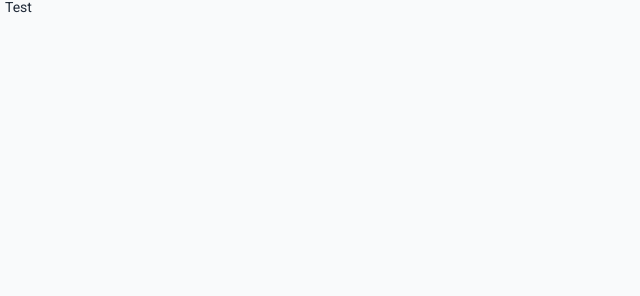
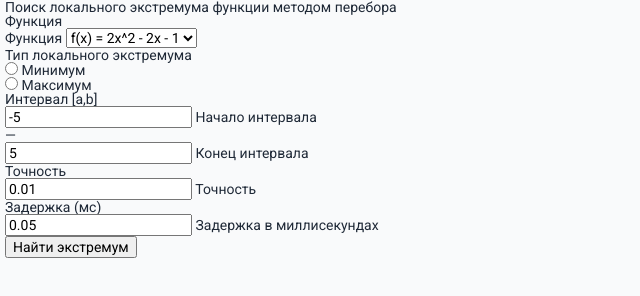
Before and after one commit to FiveStarHotel/bruteforce-local-extremum-finder-web, a website: page index.html in a window 1280 px wide. Shown: the whole page, without its empty margins (0-640 px from the left). Drawn offline with Linux system fonts and the light colour scheme.

Commit message:
Create HTML config form layout

```diff
--- a/index.html
+++ b/index.html
@@ -11,7 +11,73 @@
 <body>
     <div class="container grid-wrapper">
         <div class="config-form-wrapper">
-            <h1 class="title">Test</h1>
+            <form class="config-form">
+                <h1 class="config-form__title">Поиск локального экстремума функции методом перебора</h1>
+                <div class="config-form__fieldsets">
+                    <fieldset class="fieldset config-form__fieldset-function-select">
+                        <legend class="fieldset__legend">Функция</legend>
+
+                        <div class="select">
+                            <label class="visually-hidden" for="configFunctionSelect">Функция</label>
+                            <select name="function" id="configFunctionSelect" class="select__select">
+                                <option value="0">f(x) = 2x^2 - 2x - 1</option>
+                            </select>
+                        </div>
+                    </fieldset>
+
+                    <fieldset class="fieldset config-form__fieldset-type">
+                        <legend class="fieldset__legend">Тип локального экстремума</legend>
+
+                        <div class="radio-button">
+                            <input type="radio" name="extremumType" id="configRadioMin">
+                            <label for="configRadioMin">Минимум</label>
+                        </div>
+                        <div class="radio-button">
+                            <input type="radio" name="extremumType" id="configRadioMax">
+                            <label for="configRadioMax">Максимум</label>
+                        </div>
+                    </fieldset>
+
+                    <fieldset class="fieldset config-form__fieldset-interval">
+                        <legend class="fieldset__legend">Интервал [a,b]</legend>
+
+                        <div class="interval">
+                            <div class="input interval__input">
+                                <input type="number" step="1" name="intervalStart" id="configInputIntervalStart" value="-5" required>
+                                <label for="configInputIntervalStart" class="visually-hidden">Начало интервала</label>
+                            </div>
+                            <p class="interval__divider">—</p>
+                            <div class="input interval__input">
+                                <input type="number" step="1" name="intervalEnd" id="configInputIntervalEnd" value="5" required>
+                                <label for="configInputIntervalEnd" class="visually-hidden">Конец интервала</label>
+                            </div>
+                        </div>
+                    </fieldset>
+
+                    <div class="one-row">
+
+                        <fieldset class="fieldset config-form__fieldset-accuracy">
+                            <legend class="fieldset__legend">Точность</legend>
+
+                                <div class="input">
+                                    <input type="number" step="any" min="0.00000000000001" name="accuracy" id="configInputAccuracy" value="0.01" required>
+                                    <label for="configInputAccuracy" class="visually-hidden">Точность</label>
+                                </div>
+                        </fieldset>
+
+                        <fieldset class="fieldset config-form__fieldset-latency">
+                            <legend class="fieldset__legend">Задержка (мс)</legend>
+
+                            <div class="input">
+                                <input type="number" step="any" min="0.00000000000001" max="2" name="latency" id="configInputLatency" value="0.05" required>
+                                <label for="configInputLatency" class="visually-hidden">Задержка в миллисекундах</label>
+                            </div>
+                        </fieldset>
+                    </div>
+                </div>
+
+                <button class="button button_primary" type="submit">Найти экстремум</button>
+            </form>
         </div>
 
         <div class="graph-wrapper">
```
